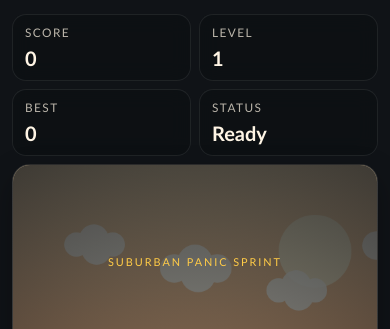
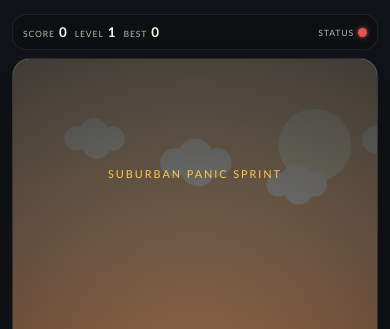
Before and after one commit to slurms666/FlappyPostman, a plain HTML site: page index.html in a window 390 px wide. Shown: the top 329 px of the page. Drawn offline with Linux system fonts and the light colour scheme.

Commit message:
Compact the mobile HUD

```diff
--- a/game.js
+++ b/game.js
@@ -6,6 +6,7 @@ const scoreValue = document.getElementById("scoreValue");
 const levelValue = document.getElementById("levelValue");
 const bestValue = document.getElementById("bestValue");
 const stateValue = document.getElementById("stateValue");
+const statusIndicator = document.getElementById("statusIndicator");
 const overlay = document.getElementById("overlay");
 const overlayTitle = document.getElementById("overlayTitle");
 const overlayMessage = document.getElementById("overlayMessage");
@@ -164,15 +165,13 @@ function setOverlay(title, message, visible) {
 }
 
 function syncHud() {
+  const isRunning = game.state === "running";
   scoreValue.textContent = String(game.score);
   levelValue.textContent = String(game.level);
   bestValue.textContent = String(game.best);
-  stateValue.textContent =
-    game.state === "running"
-      ? "Running"
-      : game.state === "gameover"
-        ? "Crashed"
-        : "Ready";
+  stateValue.textContent = isRunning ? "Running" : "Stopped";
+  statusIndicator.classList.toggle("is-running", isRunning);
+  statusIndicator.classList.toggle("is-stopped", !isRunning);
 }
 
 function resetGame(nextState = "ready") {
--- a/index.html
+++ b/index.html
@@ -51,21 +51,28 @@
 
       <section class="game-panel" aria-label="Game panel">
         <div class="hud-strip">
-          <div class="hud-card">
-            <span>Score</span>
+          <div class="hud-bar" aria-label="Run information">
+            <div class="hud-item">
+              <span class="hud-label">Score</span>
               <strong id="scoreValue">0</strong>
             </div>
-          <div class="hud-card">
-            <span>Level</span>
+            <div class="hud-item">
+              <span class="hud-label">Level</span>
               <strong id="levelValue">1</strong>
             </div>
-          <div class="hud-card">
-            <span>Best</span>
+            <div class="hud-item">
+              <span class="hud-label">Best</span>
               <strong id="bestValue">0</strong>
             </div>
-          <div class="hud-card">
-            <span>Status</span>
-            <strong id="stateValue">Ready</strong>
+            <div class="hud-item hud-status">
+              <span class="hud-label">Status</span>
+              <span
+                id="statusIndicator"
+                class="status-indicator is-stopped"
+                aria-hidden="true"
+              ></span>
+              <span id="stateValue" class="sr-only">Stopped</span>
+            </div>
           </div>
         </div>
 
--- a/styles.css
+++ b/styles.css
@@ -172,30 +172,76 @@ h1 {
 }
 
 .hud-strip {
-  display: grid;
-  grid-template-columns: repeat(2, minmax(0, 1fr));
-  gap: 12px;
+  display: block;
   margin-bottom: 14px;
 }
 
-.hud-card {
-  padding: 14px 16px;
+.hud-bar {
+  display: flex;
+  align-items: center;
+  justify-content: space-between;
+  gap: 12px;
+  padding: 12px 14px;
   border-radius: 18px;
   background: rgba(255, 255, 255, 0.08);
   border: 1px solid rgba(255, 255, 255, 0.08);
 }
 
-.hud-card span {
-  display: block;
-  margin-bottom: 6px;
+.hud-item {
+  display: flex;
+  align-items: baseline;
+  gap: 6px;
+  min-width: 0;
+}
+
+.hud-label {
   color: var(--text-dim);
   text-transform: uppercase;
   letter-spacing: 0.12em;
-  font-size: 0.74rem;
+  font-size: 0.62rem;
 }
 
-.hud-card strong {
-  font-size: clamp(1.25rem, 2vw, 1.8rem);
+.hud-item strong {
+  font-size: clamp(0.92rem, 1.8vw, 1.2rem);
+}
+
+.hud-status {
+  margin-left: auto;
+  align-items: center;
+}
+
+.status-indicator {
+  width: 11px;
+  height: 11px;
+  border-radius: 50%;
+  flex: 0 0 auto;
+  box-shadow: 0 0 0 2px rgba(255, 255, 255, 0.08);
+}
+
+.status-indicator.is-running {
+  background: #44d26c;
+  box-shadow:
+    0 0 0 2px rgba(68, 210, 108, 0.18),
+    0 0 10px rgba(68, 210, 108, 0.45);
+}
+
+.status-indicator.is-stopped {
+  background: #e25555;
+  box-shadow:
+    0 0 0 2px rgba(226, 85, 85, 0.18),
+    0 0 10px rgba(226, 85, 85, 0.4);
+}
+
+.sr-only {
+  position: absolute;
+  width: 1px;
+  height: 1px;
+  padding: 0;
+  margin: -1px;
+  overflow: hidden;
+  clip: rect(0, 0, 0, 0);
+  white-space: nowrap;
+  border: 0;
 }
 
 .canvas-shell {
@@ -327,19 +373,37 @@ h1 {
   }
 
   .hud-strip {
-    gap: 8px;
     margin-bottom: 8px;
   }
 
-  .hud-card {
-    padding: 10px 12px;
+  .hud-bar {
+    gap: 8px;
+    padding: 9px 10px;
     border-radius: 14px;
     background: rgba(10, 14, 18, 0.44);
     backdrop-filter: blur(10px);
   }
 
+  .hud-item {
+    gap: 4px;
+  }
+
+  .hud-label {
+    font-size: 0.54rem;
+    letter-spacing: 0.1em;
+  }
+
+  .hud-item strong {
+    font-size: 0.84rem;
+  }
+
+  .status-indicator {
+    width: 9px;
+    height: 9px;
+  }
+
   .canvas-shell {
-    width: min(100%, calc((100dvh - env(safe-area-inset-top) - env(safe-area-inset-bottom) - 108px) * 9 / 16));
+    width: min(100%, calc((100dvh - env(safe-area-inset-top) - env(safe-area-inset-bottom) - 82px) * 9 / 16));
     max-width: 100%;
     margin: 0 auto;
     border-radius: 18px;
```
Lines whose indentation alone changed are shown as unchanged.
